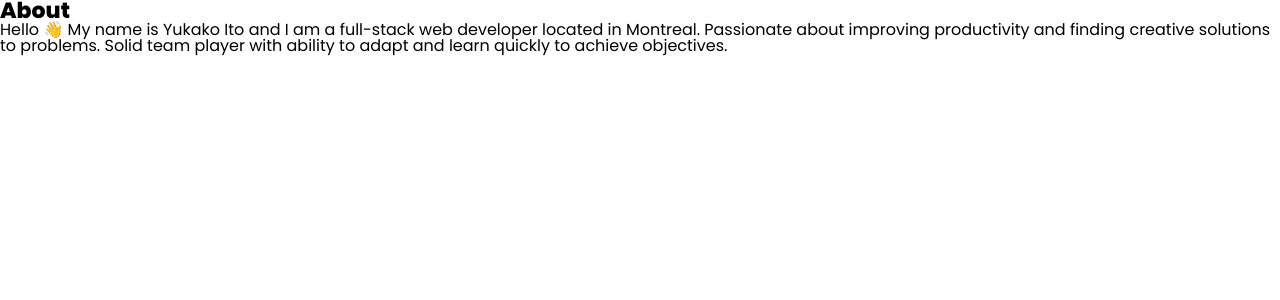
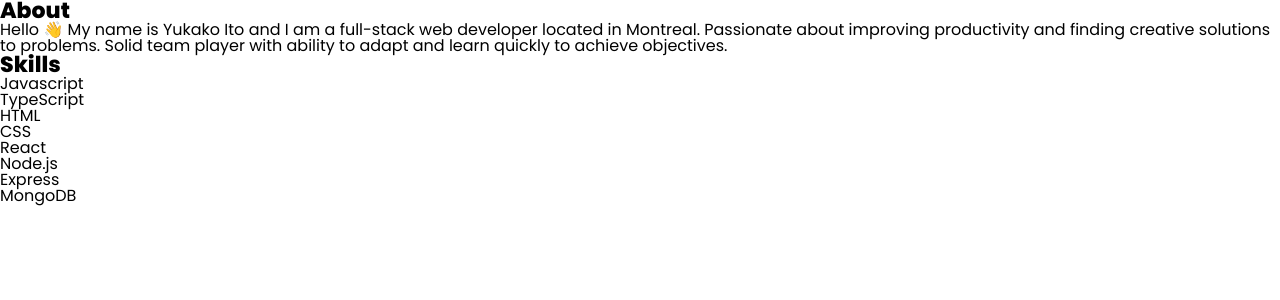
Before and after one commit to yukakoito/portfolio, a React (Create React App) app in the folder client/: page / in a window 1280 px wide. Shown: the top 300 px of the page. Built offline with nearby package versions, Linux system fonts and the light colour scheme; a web font is replaced by a local one.

Commit message:
Added skills

```diff
--- a/client/src/App.js
+++ b/client/src/App.js
@@ -1,12 +1,13 @@
 import About from "./components/About";
+import Skills from "./components/skills/Skills";
 import GlobalStyles from "./GlobalStyles";
-
 
 const App = () => {
   return (
     <div>
       <GlobalStyles/>
       <About/>
+      <Skills/>
     </div>
   );
 }
--- /dev/null
+++ b/client/src/components/skills/Skills.js
@@ -0,0 +1,14 @@
+import { skillset } from "./skillset";
+
+const Skills = () => {
+  return(
+    <div>
+      <h1>Skills</h1>
+    <ul>
+      {skillset.map(skill => <li>{skill}</li>)}
+    </ul>
+    </div>
+  )
+}
+
+export default Skills;
--- /dev/null
+++ b/client/src/components/skills/skillset.js
@@ -0,0 +1,10 @@
+export const skillset = [
+  'Javascript',
+  'TypeScript',
+  'HTML',
+  'CSS',
+  'React',
+  'Node.js',
+  'Express',
+  'MongoDB',
+];
```
